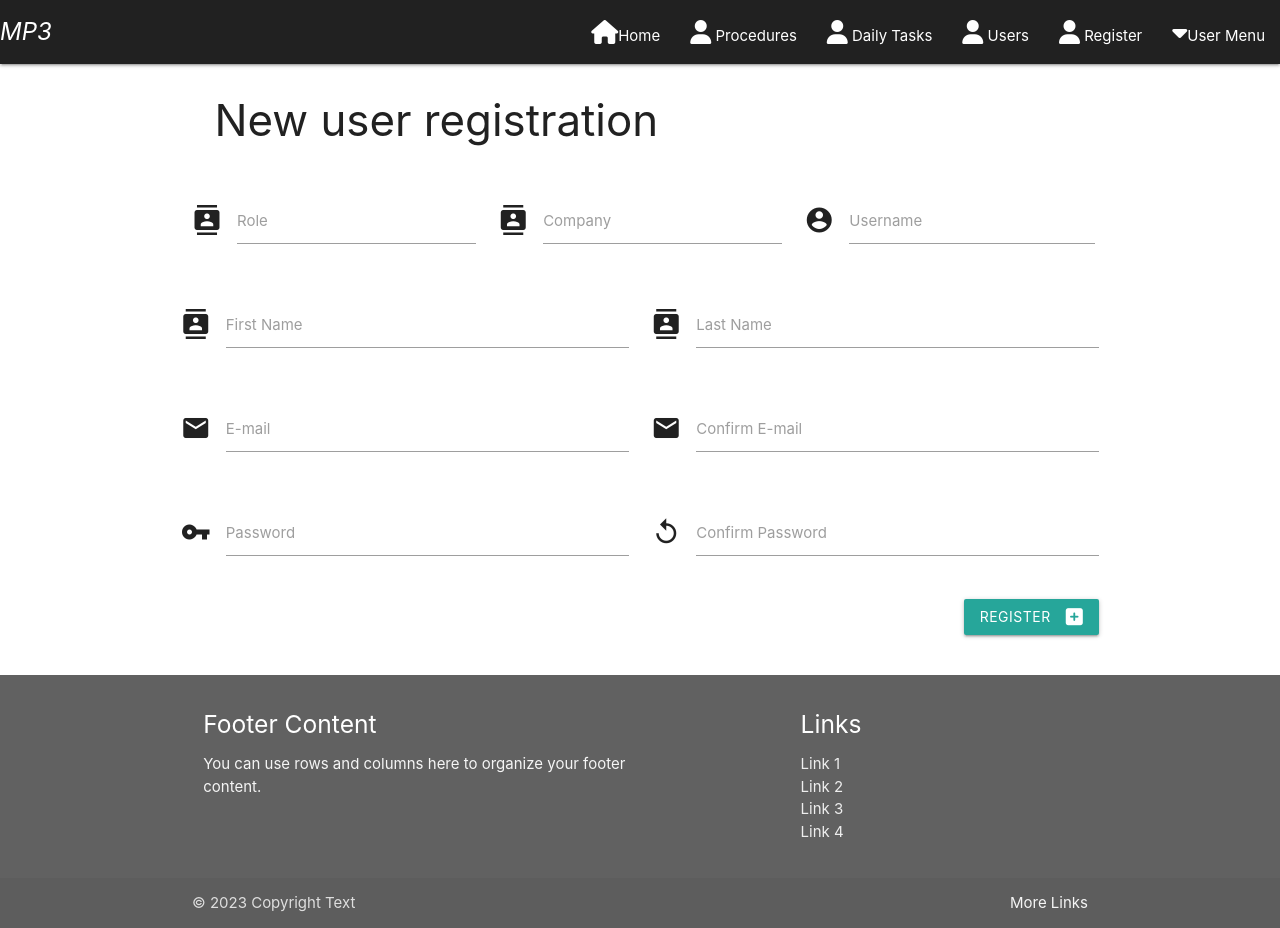
After one commit to phloreenm/MP3--CI-CoBC-FM, a Flask app: page /register in a window 1280 px wide. The commit adds this page. Run offline with Flask 2, Linux system fonts and the light colour scheme; data that the repository does not hold is empty; some libraries are stand-ins or nearby versions.

Commit message:
Create register functionality

```diff
--- a/app.py
+++ b/app.py
@@ -3,8 +3,9 @@ from pymongo import MongoClient
 from flask_pymongo import PyMongo
 from dotenv import load_dotenv
 from flask import (
-    Flask, flask, render_template, request, redirect, url_for, session)
+    Flask, flash, render_template, request, redirect, url_for, session)
 from bson.objectid import ObjectId
+from werkzeug.security import generate_password_hash, check_password_hash
 import logging
 
 if os.path.exists('env.py'):
@@ -41,7 +42,6 @@ daily_tasks_coll = db['daily_tasks']
 @app.route('/index')
 def index():
     try:
-
         return render_template('index.html')
     except Exception as e:
         logging.error(f'Error accessing MongoDB: {e}', exc_info=True)
@@ -49,10 +49,46 @@ def index():
         return render_template('error.html', error_message=error_message)
 
 
+@app.route('/register', methods=['GET', 'POST'])
+def register():
+    users = list(users_coll.find())
+    if request.method == 'POST':
+        # Check if username has been used
+        user = users_coll.find_one(
+            {'un': request.form.get('un').lower()}
+            )
+        if user:
+            # print(f'Username {user["un"]} already exists')
+            flash(
+                'User already exists. Please choose a different username',
+                'info')
+            return redirect(url_for('register'))
+
+        new_user = {
+            'role': request.form.get('role'),
+            'un': request.form.get('un').lower(),
+            'pw': generate_password_hash(request.form.get('password1')),
+            'fname': request.form.get('first_name').lower(),
+            'lname': request.form.get('last_name').lower(),
+            'email': request.form.get('email1').lower(),
+            'company': request.form.get('company').lower()
+        }
+        users_coll.insert_one(new_user)
+        flash(f'{new_user["un"]} added to database', 'success')
+
+        session['user'] = request.form.get('un').lower()
+        flash(f'\nUser {session["user"]} logged in!', 'success')
+        print(request.form.keys())
+        return redirect(url_for('users'))
+
+    return render_template('register_user.html', users=users)
+
+
+
 @app.route('/users')
 def users():
     try:
-        users = list(users_coll.find())
+        users = list(users_coll.find().sort('role', 1))
         return render_template('users.html', users=users)
     except Exception as e:
         logging.error(f'Error accessing MongoDB: {e}', exc_info=True)
--- a/static/scripts/script.js
+++ b/static/scripts/script.js
@@ -1,5 +1,40 @@
 // JQuery for Materialize library initializations
 $(document).ready(function () {
-    $(".dropdown-trigger").dropdown();
-    $('.sidenav').sidenav();
+  $(".dropdown-trigger").dropdown();
+  $('.sidenav').sidenav();
 })
+
+// Registration page password validation:
+// Base Source Code: [Materialize Register Page Sample](https://codepen.io/HaldunA/pen/eJxRPG)
+let pw1 = document.getElementById("password1"),
+  pw2 = document.getElementById("password2");
+
+function validatePassword() {
+  if (pw1.value != pw2.value) {
+    pw2.setCustomValidity("Passwords don't match");
+  } else {
+    pw2.setCustomValidity('');
+  }
+}
+pw1.onchange = validatePassword;
+pw2.onkeydown = validatePassword;
+
+// Registration page e-mail validation:
+let email1 = document.getElementById("email1"),
+  email2 = document.getElementById("email2");
+
+function validateEmail() {
+  console.log("validateEmail() called");
+  console.log("email1.value:", email1.value);
+  console.log("email2.value:", email2.value);
+  if (email1.value != email2.value) {
+    console.log("Emails don't match");
+    email2.setCustomValidity("Emails don't match");
+  } else {
+    console.log("Emails match");
+    email2.setCustomValidity('');
+  }
+}
+
+email1.onchange = validateEmail;
+email2.onkeydown = validateEmail;
--- a/templates/base.html
+++ b/templates/base.html
@@ -35,9 +35,10 @@
           <li><a href="{{ url_for('procedures') }}"><i class="fa-solid fa-user"></i> Procedures</a></li>
           <li><a href="{{ url_for('tasks') }}"><i class="fa-solid fa-user"></i> Daily Tasks</a></li>
           <li><a href="{{ url_for('users') }}"><i class="fa-solid fa-user"></i> Users</a></li>
+          <li><a href="{{ url_for('register') }}"><i class="fa-solid fa-user"></i> Register</a></li>
           <!-- Dropdown Trigger -->
-                    <li><a class="dropdown-trigger" href="#!" data-target="user_menu"><i
-                        class="fa-solid fa-caret-down"></i>User Menu</a></li>
+          <li><a class="dropdown-trigger" href="#!" data-target="user_menu"><i class="fa-solid fa-caret-down"></i>User
+              Menu</a></li>
         </ul>
       </div>
     </nav>
@@ -46,9 +47,11 @@
       <li><a href="{{ url_for('index') }}"><i class="fa-solid fa-house"></i>Home</a></li>
       <li><a href="{{ url_for('procedures') }}"><i class="fa-solid fa-user"></i> Procedures</a></li>
       <li><a href="{{ url_for('tasks') }}"><i class="fa-solid fa-user"></i> Daily Tasks</a></li>
+      <li><a href="{{ url_for('users') }}"><i class="fa-solid fa-user"></i> Users</a></li>
+      <li><a href="{{ url_for('register') }}"><i class="fa-solid fa-user"></i> Register</a></li>
       <!-- Dropdown Trigger -->
-            <li><a class="dropdown-trigger" href="#!" data-target="user_menu"><i
-                        class="fa-solid fa-caret-down"></i>User Menu</a></li>
+      <li><a class="dropdown-trigger" href="#!" data-target="user_menu"><i class="fa-solid fa-caret-down"></i>User
+          Menu</a></li>
     </ul>
 
   </header>
--- a/templates/procedures.html
+++ b/templates/procedures.html
@@ -4,10 +4,9 @@
 
 {% block content %}
 
-<h1>Inside procedures.html</h1>
-
 {% if procedures %}
     <table>
+        <caption>Procedures list</caption>
         <tr>
             <th>procedures.name</th>
         </tr>
--- /dev/null
+++ b/templates/register_user.html
@@ -0,0 +1,131 @@
+{% extends "base.html" %}
+
+{% block title %}Register new user - Restaurant Manager{% endblock %}
+
+{% block content %}
+
+
+<div class="container col s12"></div>
+{% with messages = get_flashed_messages() %}
+   {% if messages %}
+      {% for message in messages %}
+      <div class="row">
+            <div class="col s12">
+                <ul class="collection">
+                    <li class="collection-item avatar">
+                        <i class="fas fa-exclamation-triangle"></i>
+                    <span class="title">Message:</span>
+                    <p>
+                        {{ message }}
+                    </p>
+                    <a href="#!" class="secondary-content"><i class="material-icons">grade</i></a>
+                    </li>
+                </ul>
+            </div>
+        </div>
+      {% endfor %}
+    {% else %}
+    <div class="row">
+        <div class="col s12">
+            <h3 class="brand-logo col s8">New user registration</h3>
+        </div>
+    </div>
+   {% endif %}
+{% endwith %}
+<!-- [Materialize Register Page Sample base source code](https://codepen.io/HaldunA/pen/eJxRPG) -->
+
+    <form class="col s12" method="POST" action="{{ url_for('register') }}">
+        <div class="row">
+            <div class="input-field hoverable col s4">
+                <i class="material-icons prefix">contacts</i>
+                <input id="role" name="role" type="text" class="validate" autocomplete="on" required>
+                <label for="role">Role</label>
+            </div>
+            <div class="input-field hoverable col s4">
+                <i class="material-icons prefix">contacts</i>
+                <input id="company" name="company" type="text" class="validate" autocomplete="on" required>
+                <label for="company">Company</label>
+            </div>
+            <div class="row">
+                <div class="input-field hoverable col s4">
+                    <i class="material-icons prefix">account_circle</i>
+                    <input id="un" name="un" type="text" class="validate" autocomplete="on" required>
+                    <label for="un">Username</label>
+                </div>
+            </div>
+            <div class="row">
+                <div class="input-field hoverable col s6">
+                    <i class="material-icons prefix">contacts</i>
+                    <input id="first_name" name="first_name" type="text" class="validate" autocomplete="on" required>
+                    <label for="first_name">First Name</label>
+                </div>
+                <div class="input-field hoverable col s6">
+                    <i class="material-icons prefix">contacts</i>
+                    <input id="last_name" name="last_name" type="text" class="validate" autocomplete="on" required>
+                    <label for="last_name">Last Name</label>
+                </div>
+            </div>
+            <div class="row">
+                <div class="input-field hoverable col s6">
+                    <i class="material-icons prefix">email</i>
+                    <input id="email1" name="email1" type="email" class="validate" autocomplete="on" required>
+                    <label for="email1" data-error="Please use a valid email"
+                        data-success="That is a valid e-mail address">E-mail</label>
+                </div>
+                <div class="input-field hoverable col s6">
+                    <i class="material-icons prefix">email</i>
+                    <input id="email2" name="email2" type="email" class="validate" autocomplete="on" required>
+                    <label for="email2" data-error="Please use a valid email"
+                        data-success="That is a valid e-mail address">Confirm E-mail</label>
+                </div>
+            </div>
+            <div class="row">
+                <div class="input-field hoverable col s6">
+                    <i class="material-icons prefix">vpn_key</i>
+                    <input id="password1" name="password1" type="password" class="validate" required>
+                    <label for="password1">Password</label>
+                </div>
+                <div class="input-field hoverable col s6">
+                    <i class="material-icons prefix">replay</i>
+                    <input id="password2" name="password2" type="password" class="validate" required>
+                    <label for="password2">Confirm Password</label>
+                </div>
+            </div>
+            <div class="row">
+                <div class="col s12 center-align">
+                    <button type="submit" class="waves-effect waves-light btn right hoverable">
+                        Register <i class="fas fa-plus-square right"></i>
+                    </button>
+                </div>
+            </div>
+            <!-- <a class="waves-effect waves-light btn right hoverable"><i
+                    class="large material-icons right">done</i>register</a> -->
+    </form>
+
+</div>
+
+{% if users %}
+<table>
+    <caption>Users list - for debbuging</caption>
+    <tr>
+        <th>user.role</th>
+        <th>user.un</th>
+        <th>user.fname</th>
+        <th>user.lname</th>
+        <th>user.email</th>
+        <th>user.company</th>
+    </tr>
+    {% for user in users %}
+    <tr>
+        <td>{{ user.role }}</td>
+        <td>{{ user.un }}</td>
+        <td>{{ user.fname }}</td>
+        <td>{{ user.lname }}</td>
+        <td>{{ user.email }}</td>
+        <td>{{ user.company }}</td>
+    </tr>
+    {% endfor %}
+</table>
+{% endif %}
+
+{% endblock %}
--- a/templates/tasks.html
+++ b/templates/tasks.html
@@ -4,10 +4,9 @@
 
 {% block content %}
 
-<h1>Inside tasks.html</h1>
-
 {% if tasks %}
     <table>
+        <caption>Tasks list</caption>
         <tr>
             <th>procedures.t_name</th>
         </tr>
```
Also changed, not shown: templates/users.html (+22 -1 lines), README.md. Lines whose indentation alone changed are shown as unchanged.
